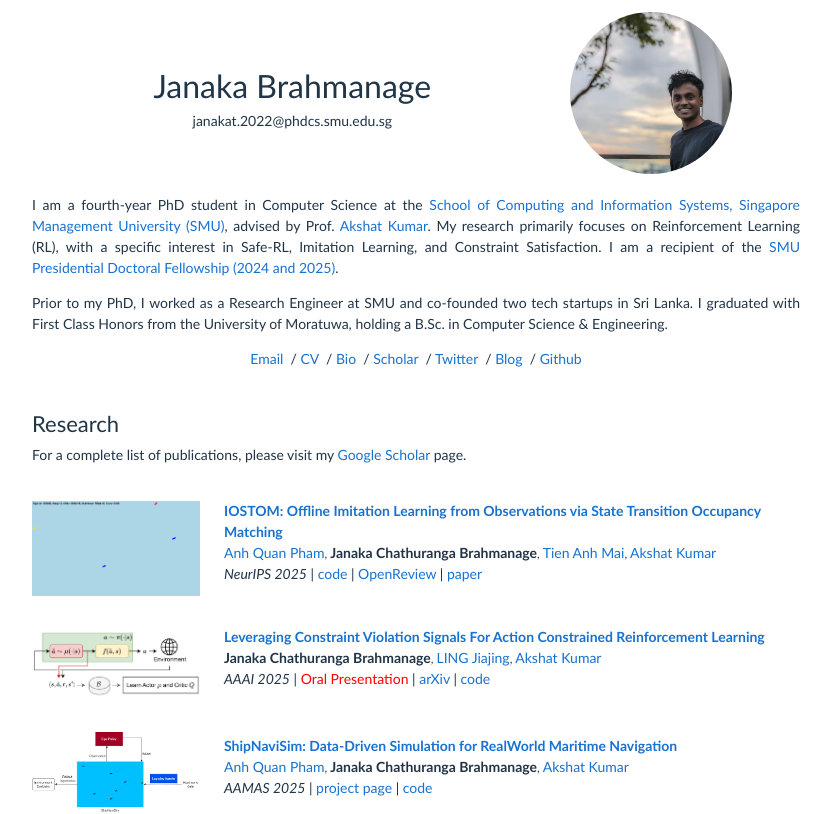
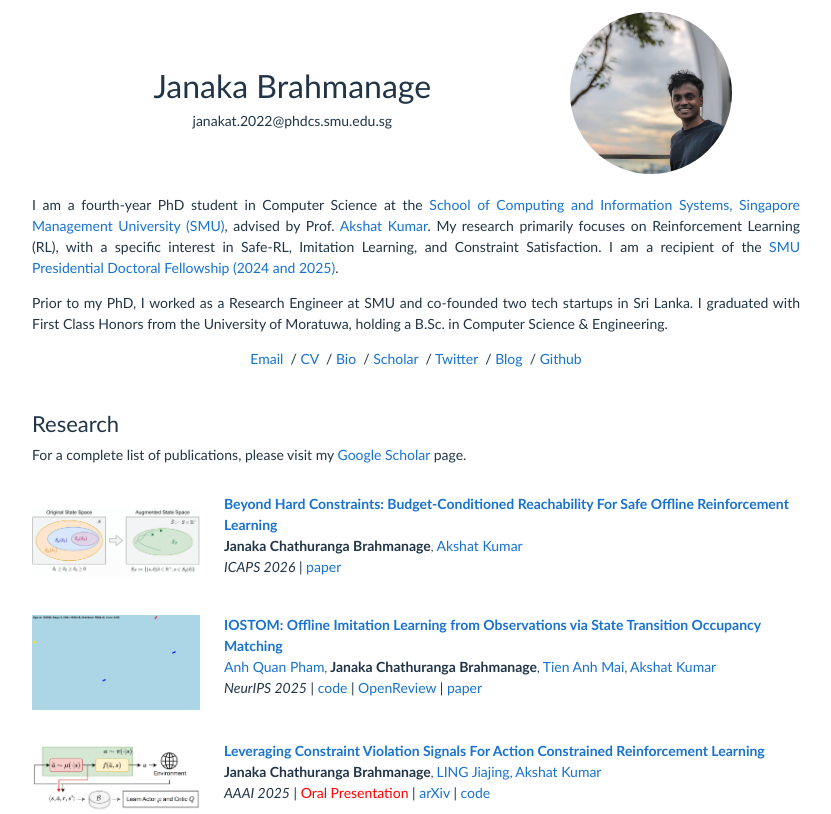
Before and after one commit to janakact/janakact.github.io, a React (Vite) app: page / in a window 1280 px wide. Shown: the top 814 px of the page, without its empty margins (224-1055 px from the left). Built offline with nearby package versions, Linux system fonts and the light colour scheme.

Commit message:
Add ICAPS

```diff
--- a/src/App.jsx
+++ b/src/App.jsx
@@ -14,6 +14,7 @@ import bus from "./assets/bus-schedule.png"
 import cvflow from "./assets/cvflow.png"
 import shipnavisim from "./assets/shipnavisim.png"
 import metroWatch from "./assets/metro-watch.gif"
+import bcrl from "./assets/bcrl.png"
 
 const MainContainer = styled.table`
   width: 100%;
@@ -240,6 +241,17 @@ const Surangika = () => <Person href="https://www.massey.ac.nz/massey/expertise/
 const JackDongarra = () => <Person href="https://en.wikipedia.org/wiki/Jack_Dongarra">Jack Dongarra</Person>
 
 const papersData = [
+  {
+    title: "Beyond Hard Constraints: Budget-Conditioned Reachability For Safe Offline Reinforcement Learning",
+    authors: <><Janaka />, <Akshat /></>,
+    venue: "ICAPS 2026",
+    arxiv: false,
+    openreview: false,
+    code: false,
+    paper: "/papers/icaps2026_bcrl.pdf",
+    image: bcrl,
+    description: "",
+  },
   {
     title: "IOSTOM: Offline Imitation Learning from Observations via State Transition Occupancy Matching",
     authors: <><Anh />, <Janaka />, <Tien />, <Akshat /></>,
```
Also changed, not shown: src/assets/bcrl.png (added), 1 other file (tests, documents, lock files or other folders).
